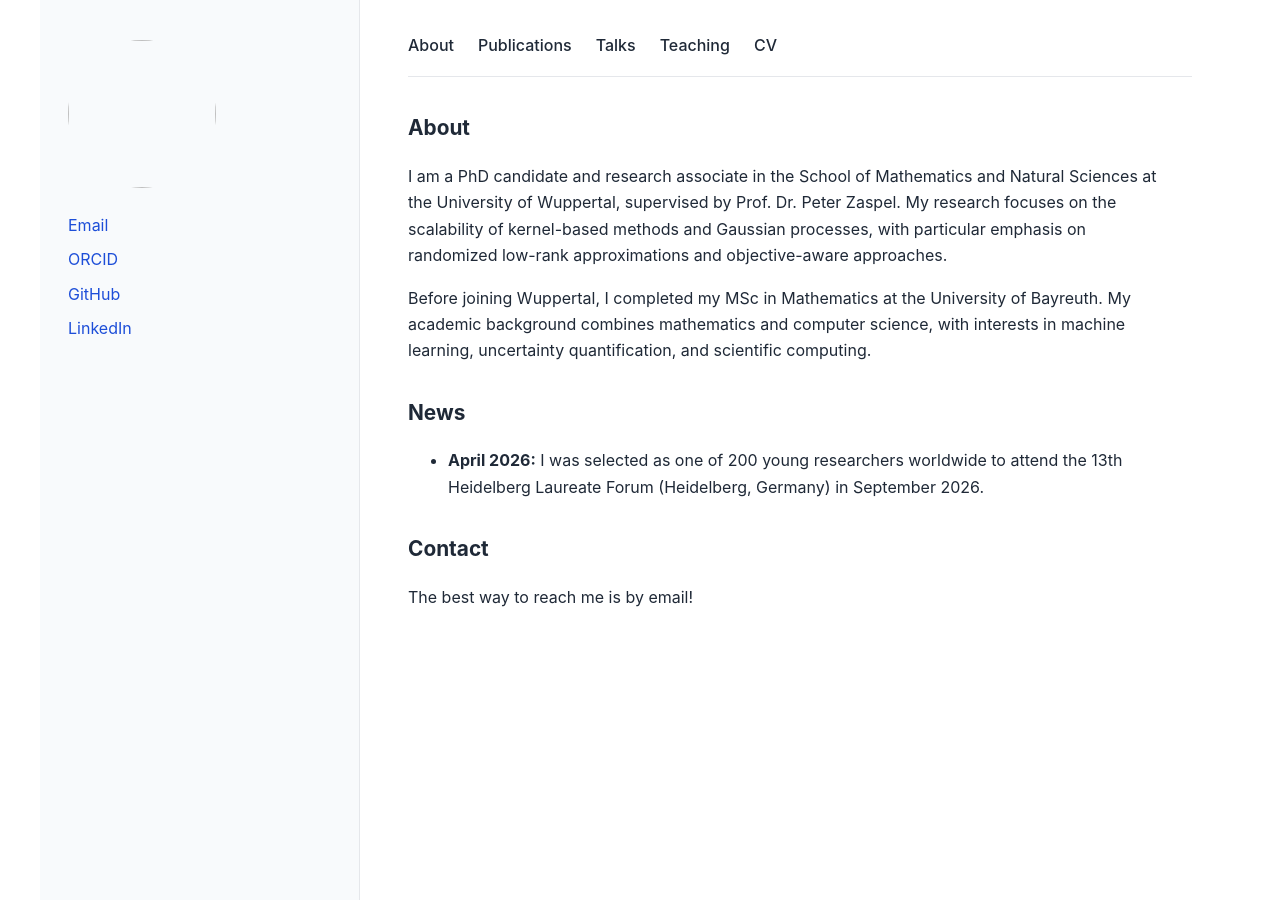
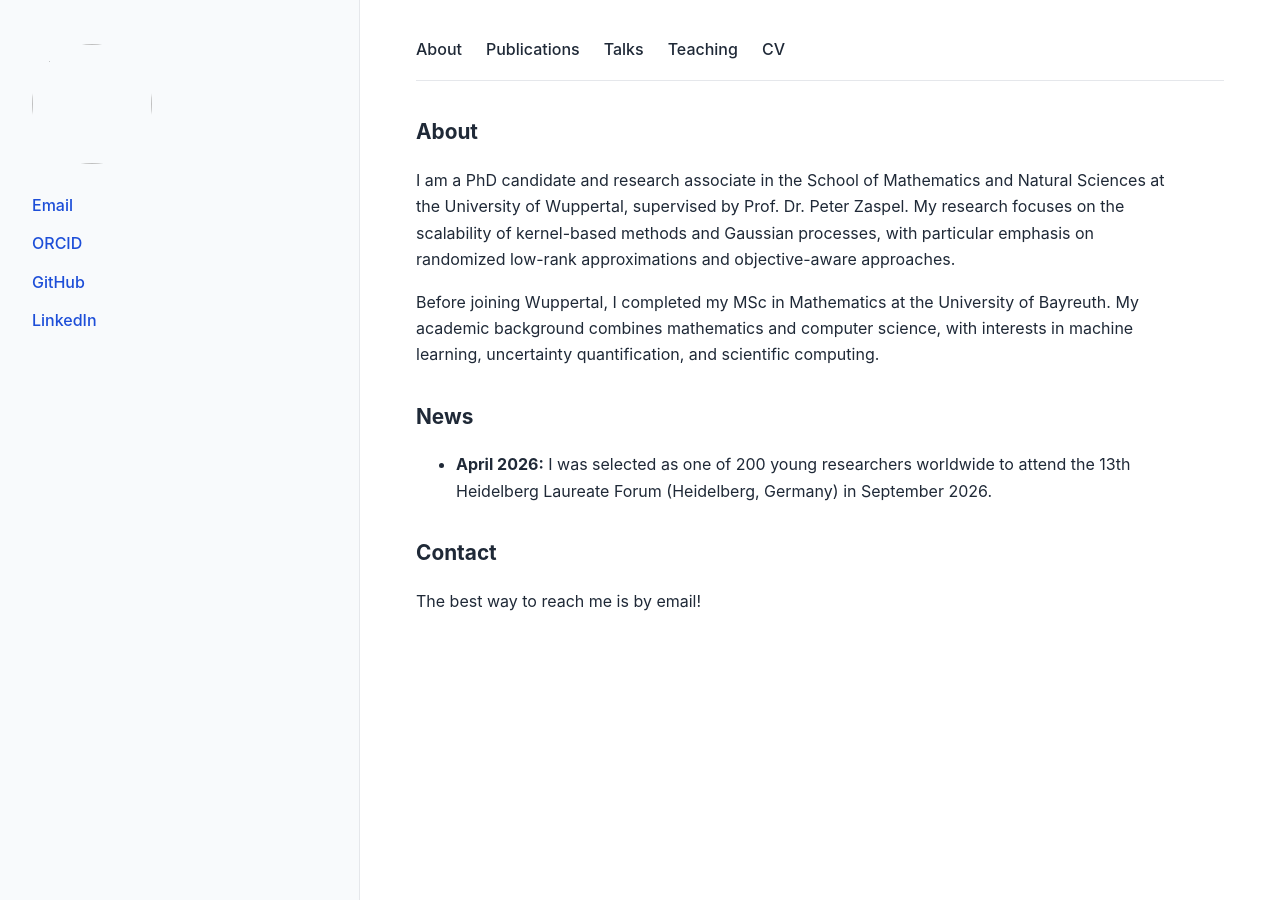
Before and after one commit to LouiseSchaub/louiseschaub.github.io, a Jekyll site: the page built from index.md, in a window 1280 px wide. Built offline with Jekyll 4.4.1, drawn with Linux system fonts in a browser that asks for light colours.

Commit message:
Update style.css

```diff
--- a/assets/css/style.css
+++ b/assets/css/style.css
@@ -5,7 +5,7 @@
   --link: #1d4ed8;
   --bg: #ffffff;
   --sidebar-bg: #f8fafc;
-  --max-width: 1200px;
+  --max-width: 1280px;
 }
 
 * {
@@ -33,44 +33,47 @@ a:hover {
   max-width: var(--max-width);
   margin: 0 auto;
   display: grid;
-  grid-template-columns: 320px 1fr;
+  grid-template-columns: 360px 1fr;
   min-height: 100vh;
 }
 
 .sidebar {
   background: var(--sidebar-bg);
-  padding: 40px 28px;
+  padding: 44px 32px 48px 32px;
   border-right: 1px solid var(--line);
 }
 
 .avatar {
-  width: 148px;
-  height: 148px;
+  width: 120px;
+  height: 120px;
   border-radius: 50%;
   object-fit: cover;
   display: block;
-  margin-bottom: 20px;
+  margin-bottom: 24px;
 }
 
 .sidebar h1 {
-  font-size: 2rem;
-  line-height: 1.2;
-  margin: 0 0 8px 0;
+  font-size: 2.1rem;
+  line-height: 1.15;
+  margin: 0 0 12px 0;
 }
 
 .role {
   font-weight: 600;
-  margin: 0 0 6px 0;
+  margin: 0 0 10px 0;
 }
 
 .meta {
   color: var(--muted);
-  margin: 0 0 4px 0;
+  margin: 0 0 6px 0;
 }
 
 .bio {
-  margin-top: 22px;
+  margin-top: 28px;
+  margin-bottom: 28px;
   color: var(--text);
+  line-height: 1.75;
+  max-width: 26ch;
 }
 
 .contact {
@@ -80,11 +83,15 @@ a:hover {
 }
 
 .contact li {
-  margin: 8px 0;
+  margin: 12px 0;
+}
+
+.contact a {
+  font-weight: 500;
 }
 
 .content {
-  padding: 32px 48px 56px 48px;
+  padding: 36px 56px 64px 56px;
 }
 
 .nav {
@@ -111,7 +118,8 @@ a:hover {
   font-size: 1.3rem;
 }
 
-.page p, .page li {
+.page p,
+.page li {
   max-width: 760px;
 }
 
@@ -147,6 +155,11 @@ a:hover {
   .sidebar {
     border-right: none;
     border-bottom: 1px solid var(--line);
+    padding: 32px 22px 28px 22px;
+  }
+
+  .bio {
+    max-width: none;
   }
 
   .content {
```
